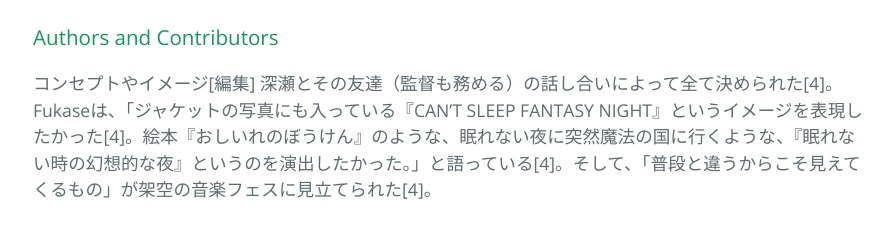
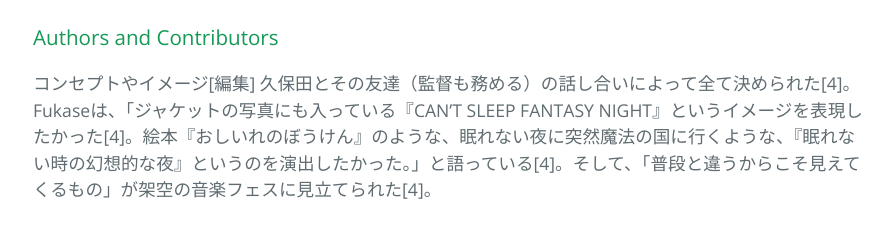
Before and after one commit to uwoto/starlight, a plain HTML site: page index.html in a window 1280 px wide. Shown: the part 931-1171 px from the top of the page, without its empty margins (191-1085 px from the left). Drawn offline with nearby package versions, Linux system fonts and the light colour scheme.

Commit message:
ちょっと編集

```diff
--- a/index.html
+++ b/index.html
@@ -38,7 +38,7 @@
 <a id="authors-and-contributors" class="anchor" href="#authors-and-contributors" aria-hidden="true"><span aria-hidden="true" class="octicon octicon-link"></span></a>Authors and Contributors</h3>
 
 <p>コンセプトやイメージ[編集]
-深瀬とその友達（監督も務める）の話し合いによって全て決められた[4]。Fukaseは、「ジャケットの写真にも入っている『CAN’T SLEEP FANTASY NIGHT』というイメージを表現したかった[4]。絵本『おしいれのぼうけん』のような、眠れない夜に突然魔法の国に行くような、『眠れない時の幻想的な夜』というのを演出したかった。」と語っている[4]。そして、「普段と違うからこそ見えてくるもの」が架空の音楽フェスに見立てられた[4]。</p>
+久保田とその友達（監督も務める）の話し合いによって全て決められた[4]。Fukaseは、「ジャケットの写真にも入っている『CAN’T SLEEP FANTASY NIGHT』というイメージを表現したかった[4]。絵本『おしいれのぼうけん』のような、眠れない夜に突然魔法の国に行くような、『眠れない時の幻想的な夜』というのを演出したかった。」と語っている[4]。そして、「普段と違うからこそ見えてくるもの」が架空の音楽フェスに見立てられた[4]。</p>
 
 <h3>
 <a id="support-or-contact" class="anchor" href="#support-or-contact" aria-hidden="true"><span aria-hidden="true" class="octicon octicon-link"></span></a>Support or Contact</h3>
```
